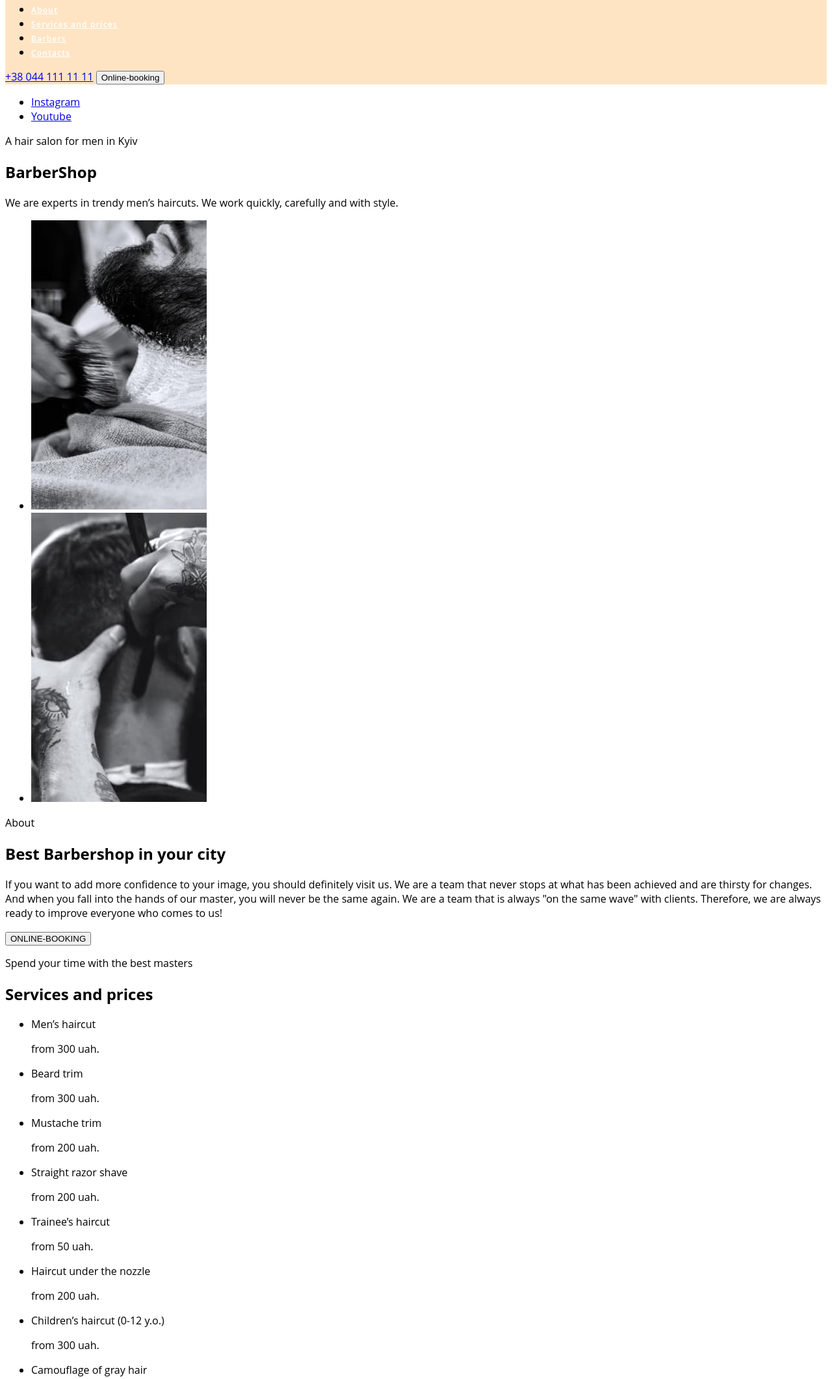
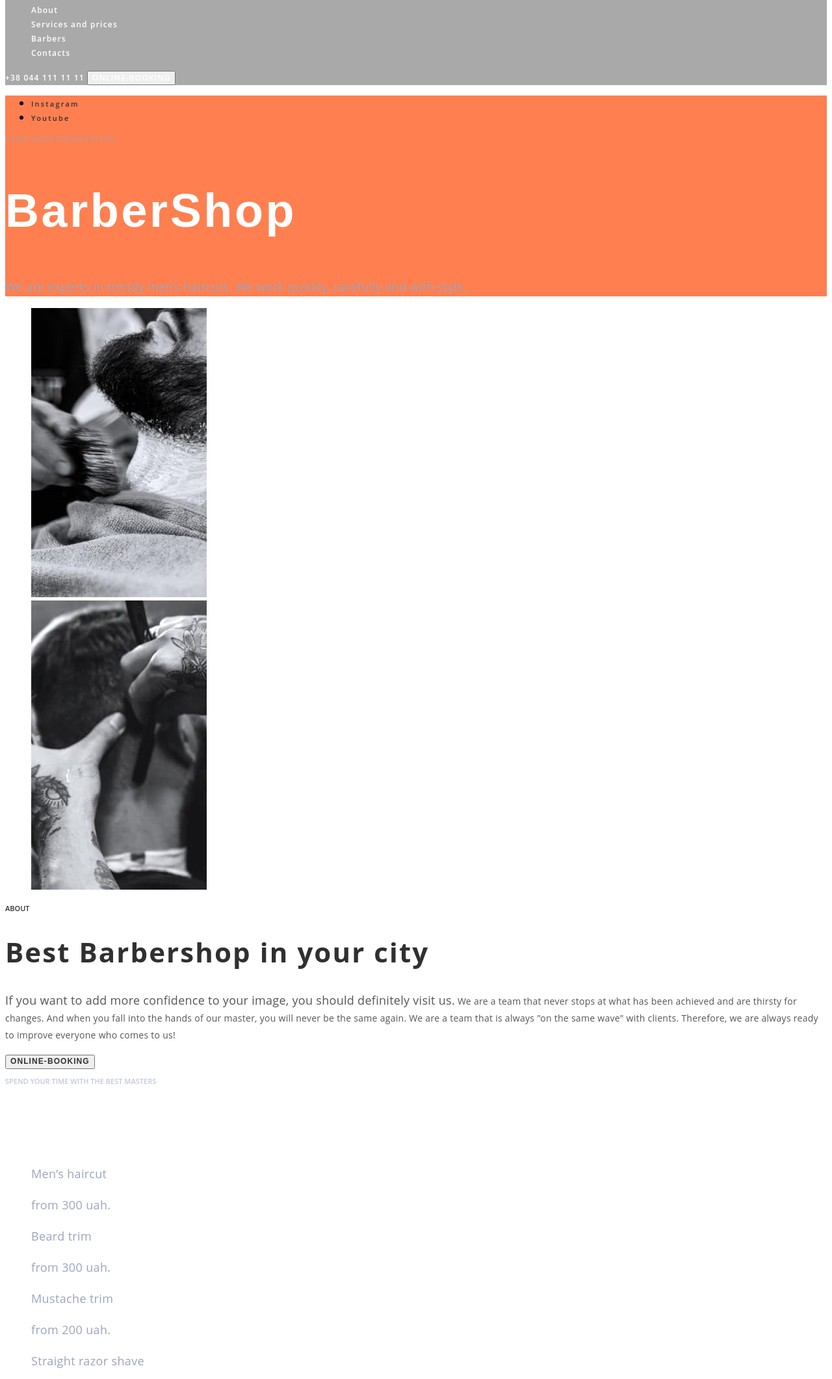
Before and after one commit to Yuliia2023/fs-84, a plain HTML site: page index.html in a window 1280 px wide. Shown: the part 82-2204 px from the top of the page at 65% size. Drawn offline with Linux system fonts and the light colour scheme.

Commit message:
header, hero, css

```diff
--- a/css/styles.css
+++ b/css/styles.css
@@ -1,13 +1,175 @@
 body {
   font-family: "open sans", sans-serif;
 }
+.list {
+  list-style: none;
+}
+.link {
+  text-decoration: none;
+}
 .header {
-  background-color: bisque;
+  background-color: darkgrey;
 }
 .header-link {
   font-weight: 600;
   font-size: 12px;
   line-height: 1.33;
   letter-spacing: 0.1em;
+
   color: #ffffff;
 }
+.header-link:hover,
+.header-link:focus {
+  color: #ff6c00;
+}
+
+.header-tel {
+  font-weight: 600;
+  font-size: 12px;
+  line-height: 1.33;
+  letter-spacing: 0.1em;
+  text-transform: uppercase;
+
+  color: #ffffff;
+}
+.header-btn {
+  font-family: inherit;
+  font-weight: 600;
+  font-size: 12px;
+  line-height: 1.33;
+  letter-spacing: 0.09em;
+  text-transform: uppercase;
+
+  color: #ffffff;
+}
+/* -----------------hero section----------------- */
+.hero {
+  background-color: coral;
+}
+.hero-list {
+}
+.hero-item {
+}
+.hero-link {
+  font-weight: 600;
+  font-size: 11px;
+  line-height: 1.36;
+  letter-spacing: 0.2em;
+
+  color: #303030;
+}
+.hero-link:hover,
+.hero-link:focus {
+  color: #ff6c00;
+}
+
+.hero-subtitle {
+  font-weight: 600;
+  font-size: 11px;
+  line-height: 1.36;
+  text-transform: uppercase;
+
+  color: rgba(157, 164, 189, 0.6);
+}
+.hero-title {
+  font-family: "Raleway", sans-serif;
+  font-size: 72px;
+  line-height: 1.18;
+  letter-spacing: 0.05em;
+
+  color: #ffffff;
+}
+
+.hero-description {
+  font-size: 18px;
+  line-height: 1.67;
+  letter-spacing: 0.02em;
+
+  color: #9da4bd;
+}
+
+/* -----------------------about-------------------- */
+.about {
+}
+.about-list {
+}
+.about-item {
+}
+.about-subtitle {
+  font-weight: 600;
+  font-size: 11px;
+  line-height: 1.37;
+  text-transform: uppercase;
+
+  color: #303030;
+}
+.about-title {
+  font-weight: 700;
+  font-size: 42px;
+  line-height: 1.17;
+  letter-spacing: 0.05em;
+
+  color: #303030;
+}
+.about-description {
+  font-size: 14px;
+  line-height: 1.86;
+  letter-spacing: 0.02em;
+
+  color: #555555;
+}
+.about-description span {
+  font-size: 18px;
+  line-height: 1.67;
+}
+.about-btn {
+  font-weight: 600;
+  font-size: 12px;
+  line-height: 1.33;
+  letter-spacing: 0.09em;
+  text-transform: uppercase;
+
+  color: #303030;
+}
+/* -------------------prices-------------- */
+.prices {
+}
+.prices-subtitle {
+  font-weight: 600;
+  font-size: 11px;
+  line-height: 1.37;
+  text-transform: uppercase;
+
+  color: rgba(157, 164, 189, 0.6);
+}
+.prices-title {
+  font-family: "Raleway", sans-serif;
+
+  font-size: 42px;
+  line-height: 1.18;
+  letter-spacing: 0.05em;
+
+  color: #ffffff;
+}
+.prices-list {
+}
+
+.prices-item {
+}
+.prices-item-text {
+  font-size: 18px;
+  line-height: 1.67;
+  letter-spacing: 0.02em;
+
+  color: #9da4bd;
+}
+.prices-btn {
+  font-weight: 600;
+  font-size: 12px;
+  line-height: 1.33;
+  letter-spacing: 0.09em;
+  text-transform: uppercase;
+
+  color: #ffffff;
+  cursor: pointer;
+}
--- a/index.html
+++ b/index.html
@@ -14,48 +14,58 @@
           <img src="./images/logo.svg" alt="logo site" />
         </a>
 
-        <ul class="header-list">
-          <li class="header-item"><a class="header-link" href="#">About</a></li>
+        <ul class="header-list list">
           <li class="header-item">
-            <a class="header-link" href="#">Services and prices</a>
+            <a class="header-link link" href="#">About</a>
           </li>
           <li class="header-item">
-            <a class="header-link" href="#">Barbers</a>
+            <a class="header-link link" href="#">Services and prices</a>
           </li>
           <li class="header-item">
-            <a class="header-link" href="#">Contacts</a>
+            <a class="header-link link" href="#">Barbers</a>
+          </li>
+          <li class="header-item">
+            <a class="header-link link" href="#">Contacts</a>
           </li>
         </ul>
       </nav>
-      <a href="tel:+380441111111" class="header-tel">+38 044 111 11 11</a>
+      <a href="tel:+380441111111" class="header-tel link">+38 044 111 11 11</a>
       <button type="button" class="header-btn">Online-booking</button>
     </header>
     <main>
       <!--Hero section-->
-      <section>
-        <ul>
-          <li>
-            <a href="#" target="_blank" rel="noreferrer noopener nofollow"
+      <section class="hero">
+        <ul class="hero-list">
+          <li class="hero-item">
+            <a
+              href="#"
+              target="_blank"
+              rel="noreferrer noopener nofollow"
+              class="hero-link link"
               >Instagram</a
             >
           </li>
-          <li>
-            <a href="#" target="_blank" rel="noreferrer noopener nofollow"
+          <li class="hero-item">
+            <a
+              href="#"
+              target="_blank"
+              rel="noreferrer noopener nofollow"
+              class="hero-link link"
               >Youtube</a
             >
           </li>
         </ul>
-        <p>A hair salon for men in Kyiv</p>
-        <h1>BarberShop</h1>
-        <p>
+        <p class="hero-subtitle">A hair salon for men in Kyiv</p>
+        <h1 class="hero-title">BarberShop</h1>
+        <p class="hero-description">
           We are experts in trendy men’s haircuts. We work quickly, carefully
           and with style.
         </p>
       </section>
       <!--about-->
-      <section>
-        <ul>
-          <li>
+      <section class="about">
+        <ul class="about-list list">
+          <li class="about-item">
             <img
               src="./images/img.1.jpg"
               alt="photo"
@@ -63,7 +73,7 @@
               height="445"
             />
           </li>
-          <li>
+          <li class="about-item">
             <img
               src="./images/img.2.jpg"
               alt="photo"
@@ -72,9 +82,9 @@
             />
           </li>
         </ul>
-        <p>About</p>
-        <h2>Best Barbershop in your city</h2>
-        <p>
+        <p class="about-subtitle">About</p>
+        <h2 class="about-title">Best Barbershop in your city</h2>
+        <p class="about-description">
           <span>
             If you want to add more confidence to your image, you should
             definitely visit us.</span
@@ -85,49 +95,50 @@
           same wave" with clients. Therefore, we are always ready to improve
           everyone who comes to us!
         </p>
-        <button type="button">ONLINE-BOOKING</button>
+        <button type="button" class="about-btn">ONLINE-BOOKING</button>
       </section>
       <!--services-->
-      <section>
-        <p>Spend your time with the best masters</p>
-        <h2>Services and prices</h2>
-        <ul>
-          <li>
-            <p>Men’s haircut</p>
-            <p>from 300 uah.</p>
+      <section class="prices">
+        <p class="prices-subtitle">Spend your time with the best masters</p>
+        <h2 class="prices-title">Services and prices</h2>
+        <ul class="prices-list list">
+          <li class="prices-item">
+            <p class="prices-item-text" >Men’s haircut</p>
+            <p class="prices-item-text" >from 300 uah.</p>
           </li>
-          <li>
-            <p>Beard trim</p>
-            <p>from 300 uah.</p>
+          <li class="prices-item">
+            <p class="prices-item-text" >Beard trim</p>
+            <p class="prices-item-text" >from 300 uah.</p>
           </li>
-          <li>
-            <p>Mustache trim</p>
-            <p>from 200 uah.</p>
+
+          <li class="prices-item">
+            <p class="prices-item-text" >Mustache trim</p>
+            <p class="prices-item-text" >from 200 uah.</p>
           </li>
-          <li>
-            <p>Straight razor shave</p>
-            <p>from 200 uah.</p>
+          <li class="prices-item">
+            <p class="prices-item-text" >Straight razor shave</p>
+            <p class="prices-item-text" >from 200 uah.</p>
           </li>
         </ul>
-        <ul>
-          <li>
-            <p>Trainee’s haircut</p>
-            <p>from 50 uah.</p>
+        <ul class="prices-list list">
+          <li class="prices-item">
+            <p class="prices-item-text">Trainee’s haircut</p>
+            <p class="prices-item-text">from 50 uah.</p>
           </li>
-          <li>
-            <p>Haircut under the nozzle</p>
-            <p>from 200 uah.</p>
+          <li class="prices-item">
+            <p class="prices-item-text">Haircut under the nozzle</p>
+            <p class="prices-item-text">from 200 uah.</p>
           </li>
-          <li>
-            <p>Children’s haircut (0-12 y.o.)</p>
-            <p>from 300 uah.</p>
+          <li class="prices-item">
+            <p class="prices-item-text">Children’s haircut (0-12 y.o.)</p>
+            <p class="prices-item-text">from 300 uah.</p>
           </li>
-          <li>
-            <p>Camouflage of gray hair</p>
-            <p>from 200 uah.</p>
-          </li>
+          <li class="prices-item">
+            <p class="prices-item-text">Camouflage of gray hair</p>
+            <p class="prices-item-text">from 200 uah.</p>
+          </li class="prices-item">
         </ul>
-        <button type="button">online-booking</button>
+        <button type="button" class="prices-btn">online-booking</button>
       </section>
       <!--section feauture-->
       <section>
```
